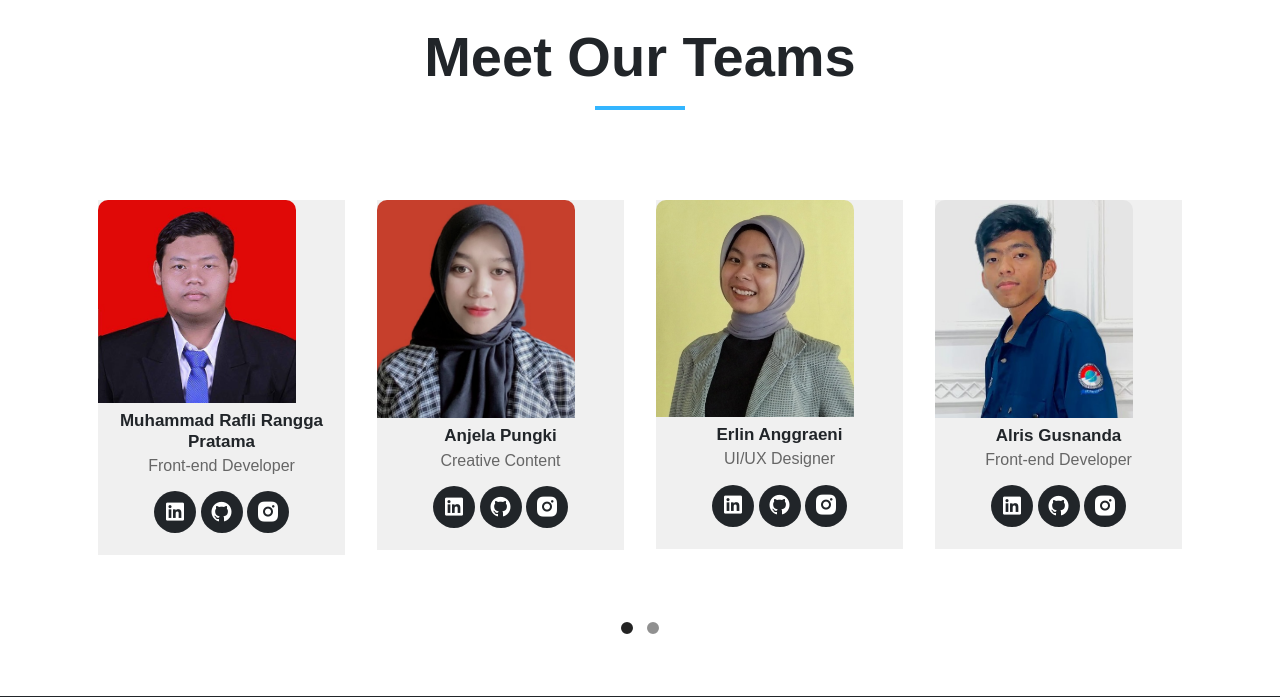
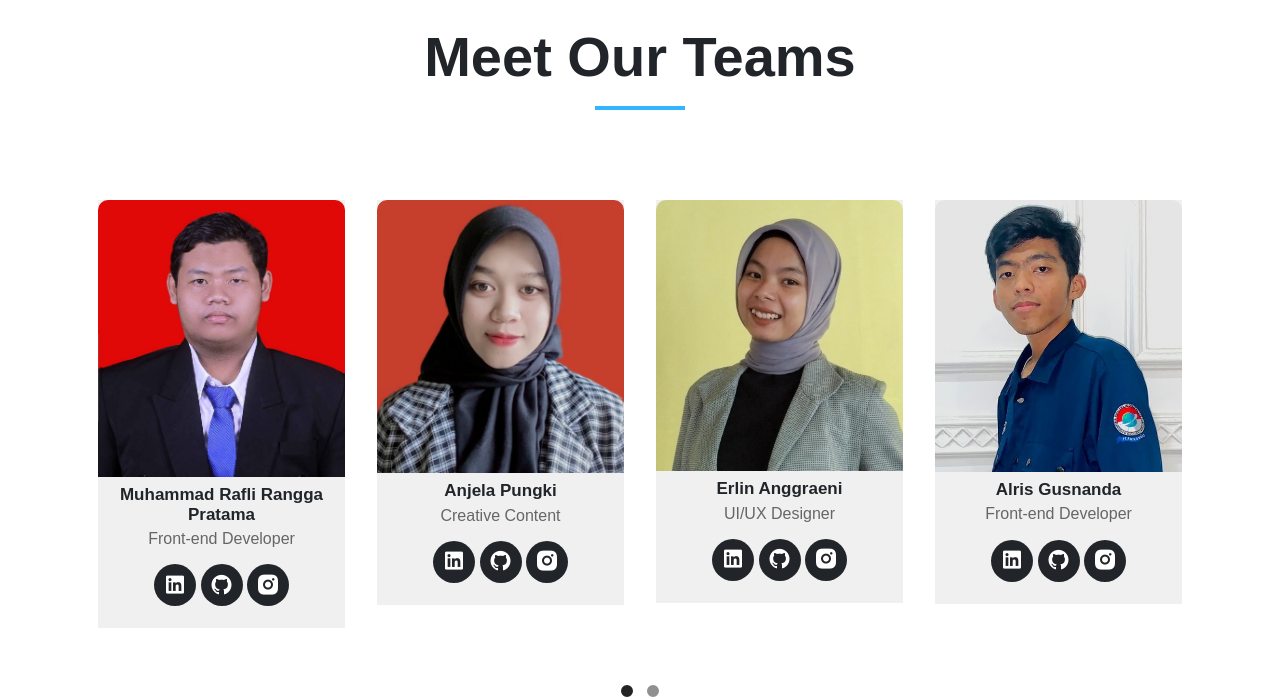
Before and after one commit to m-RafliRangga-p/Week09_Skripsi-, a Django app: page /about/ in a window 1280 px wide. Shown: the part 1373-2070 px from the top of the page. Run offline with Django 5.2, Linux system fonts and the light colour scheme; some web fonts are replaced.

Commit message:
edit my photo

```diff
--- a/Django/skripsi_plus/static/css/style.css
+++ b/Django/skripsi_plus/static/css/style.css
@@ -657,7 +657,7 @@ footer .line{
 
 #speakers img {
   width: 100%;
-  max-width: 80%;
+  max-width: 100% !important;
   height: auto;
   border-top-left-radius: 10px;
   border-top-right-radius: 10px;
```
Also changed, not shown: Django/skripsi_plus/db.sqlite3, Django/skripsi_plus/media/profile_photos/anjela_nSpET0U.PNG (added), Django/skripsi_plus/static/img/raf.jpg.
